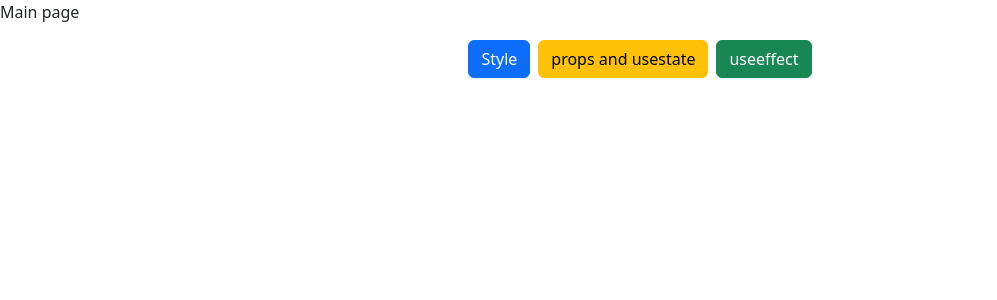
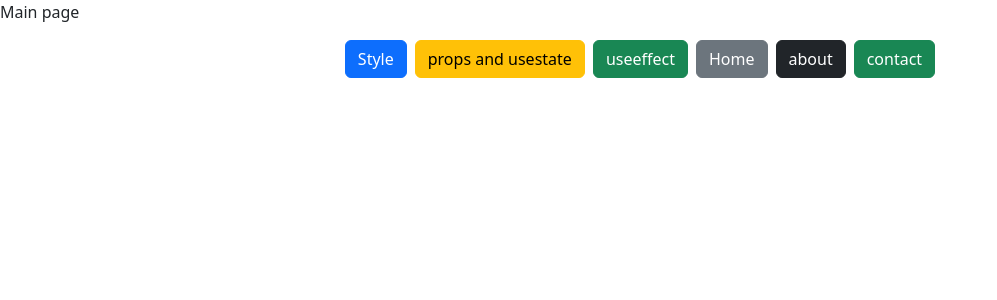
Before and after one commit to anandsla17-debug/react10-11-2026, a React (Vite) app in the folder reactintro/: page / in a window 1280 px wide. Shown: the top 300 px of the page, without its empty margins (0-997 px from the left). Built offline with nearby package versions, Linux system fonts and the light colour scheme.

Commit message:
nested-routing

```diff
--- a/reactintro/src/App.jsx
+++ b/reactintro/src/App.jsx
@@ -3,6 +3,9 @@ import './App.css'
 
 import Form from './Component/Form'
 import Mainpage from './Mainpage/Mainpage';
+import About from './Nestedrouting/About';
+import Contact from './Nestedrouting/Contact';
+import Home from './Nestedrouting/Home';
 import Style from './Style/Style'
 import Useeffecthook from './Useeffect/Useffecthook'
 import 'bootstrap/dist/css/bootstrap.min.css';
@@ -13,7 +16,11 @@ function App() {
   return (
     <BrowserRouter>
     <Routes>
-      <Route path='/' element={<Mainpage></Mainpage>}></Route>
+      <Route path='/' element={<Mainpage></Mainpage>}>
+      <Route path="home" element={<Home></Home>}></Route>
+      <Route path="about" element={<About></About>}></Route>
+      <Route path='contact' element={<Contact></Contact>}></Route>
+      </Route>
       <Route path='/style' element={<Style></Style>}></Route>
       <Route path='/propsandusestate' element={<Form></Form>}></Route>
       <Route path='/useeffect' element={<Useeffecthook></Useeffecthook>}></Route>
--- a/reactintro/src/Mainpage/Mainpage.jsx
+++ b/reactintro/src/Mainpage/Mainpage.jsx
@@ -1,4 +1,4 @@
-import { Link } from "react-router-dom";
+import { Link, Outlet } from "react-router-dom";
 
 function Mainpage(){
     return(
@@ -9,7 +9,11 @@ function Mainpage(){
 
         <Link to="/propsandusestate" className="btn btn-warning">props and usestate</Link>
         <Link to="/useeffect" className="btn btn-success">useeffect</Link>
+        <Link to="/home" className="btn btn-secondary">Home</Link>
+        <Link to="/about" className="btn btn-dark">about</Link>
+        <Link to="/contact" className="btn btn-success">contact</Link>
         </div>
+        <Outlet></Outlet>  {/* display */}
         </>
     )
 }
--- /dev/null
+++ b/reactintro/src/Nestedrouting/About.jsx
@@ -0,0 +1,8 @@
+function About(){
+    return(
+        <>
+        <h1>About</h1>
+        </>
+    )
+}
+export default About;
--- /dev/null
+++ b/reactintro/src/Nestedrouting/Contact.jsx
@@ -0,0 +1,8 @@
+function Contact(){
+    return(
+        <>
+        <h1>contact</h1>
+        </>
+    )
+}
+export default Contact;
--- /dev/null
+++ b/reactintro/src/Nestedrouting/Home.jsx
@@ -0,0 +1,8 @@
+function Home(){
+    return(
+        <>
+        <h1 className="text-left">home page</h1>
+        </>
+    )
+}
+export default Home;
```
